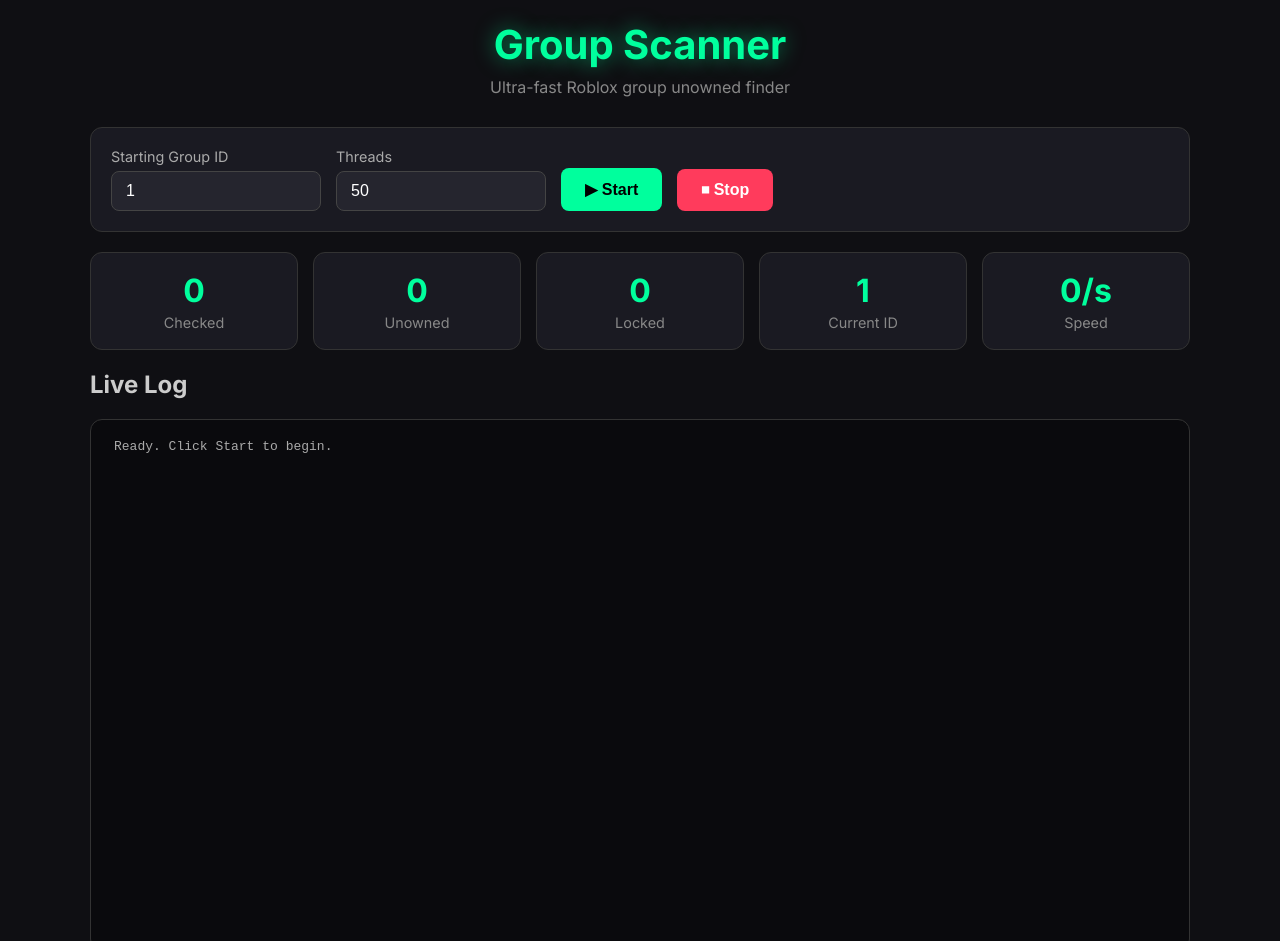
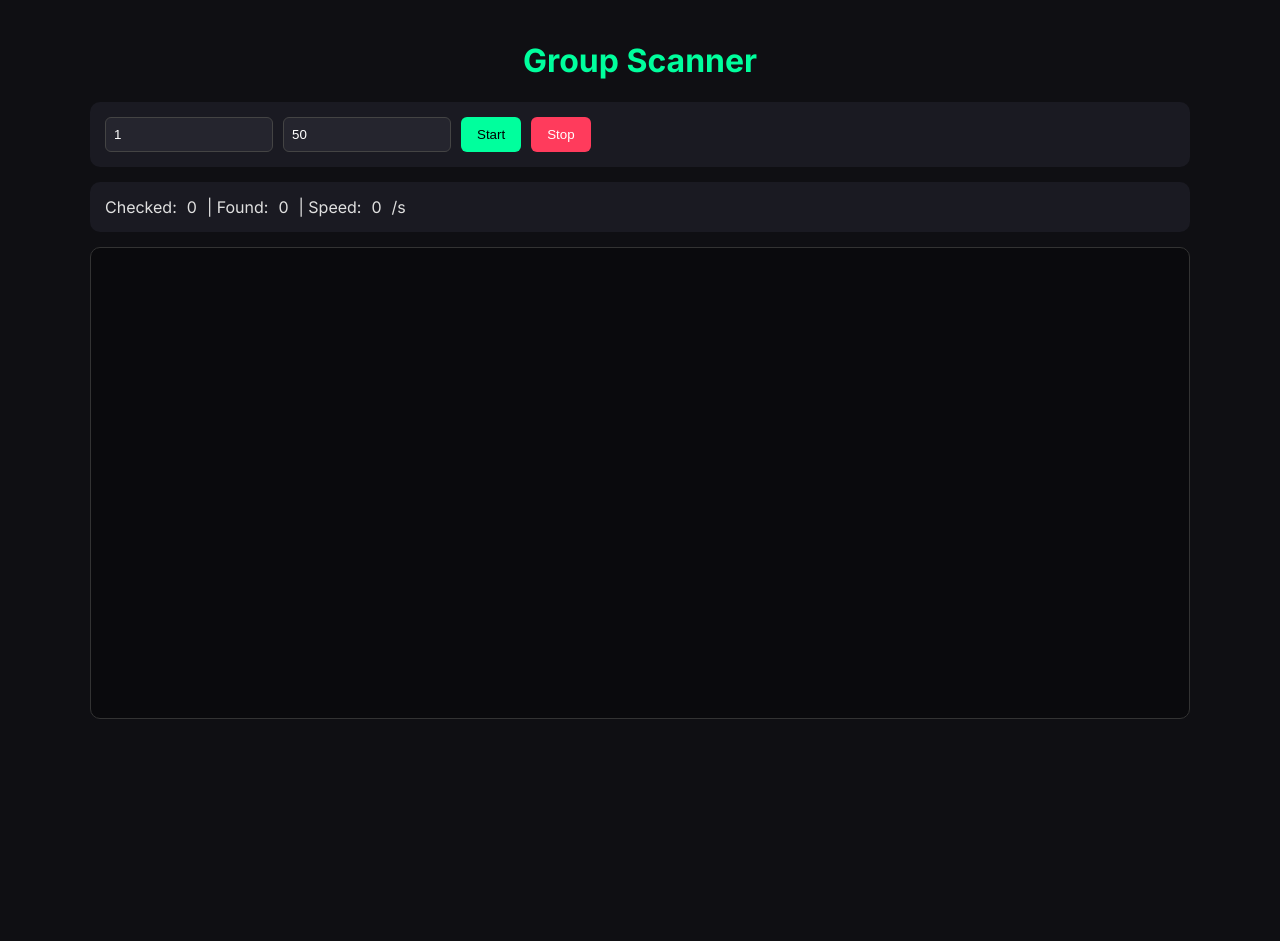
Before and after one commit to NULLZWASHERE/symmetrical-octo-guacamole, a website: page index.html in a window 1280 px wide. Shown: the top 941 px of the page. After the commit the page ends 800 px from the top, so only its background shows below. Drawn offline with Linux system fonts and the light colour scheme.

Commit message:
Update index.html

```diff
--- a/index.html
+++ b/index.html
@@ -4,6 +4,7 @@
 <meta charset="UTF-8">
 <meta name="viewport" content="width=device-width, initial-scale=1.0">
 <title>Roblox Group Scanner</title>
+
 <style>
 @import url('https://fonts.googleapis.com/css2?family=Inter:wght@400;500;600;700&display=swap');
 
@@ -13,154 +14,76 @@
   background: #0f0f13;
   color: #e0e0e0;
   font-family: 'Inter', system-ui, sans-serif;
-      min-height: 100vh;
 }
 
-    .container { max-width: 1100px; margin: 0 auto; padding: 20px; }
+.container { max-width: 1100px; margin: auto; padding: 20px; }
 
-    header { text-align: center; margin-bottom: 30px; }
+h1 { color: #00ff9d; text-align: center; }
 
-    h1 {
-      color: #00ff9d;
-      margin: 0;
-      font-size: 2.5rem;
-      text-shadow: 0 0 20px rgba(0,255,157,0.5);
+.controls, .stats {
+  background: #1a1a22;
+  padding: 15px;
+  border-radius: 10px;
+  margin-bottom: 15px;
+  display: flex;
+  gap: 10px;
+  flex-wrap: wrap;
 }
-
-    .subtitle { color: #888; margin-top: 8px; }
-
-    .controls {
-      background: #1a1a22;
-      border-radius: 12px;
-      padding: 20px;
-      margin-bottom: 20px;
-      border: 1px solid #333;
-      display: flex;
-      flex-wrap: wrap;
-      gap: 15px;
-      align-items: end;
-    }
-
-    .input-group { display: flex; flex-direction: column; gap: 6px; }
-
-    label { font-size: 0.9rem; color: #aaa; }
 
 input {
   background: #25252e;
   border: 1px solid #444;
   color: white;
-      padding: 10px 14px;
-      border-radius: 8px;
-      font-size: 1rem;
-      width: 180px;
+  padding: 8px;
+  border-radius: 6px;
+  width: 150px;
 }
 
 button {
-      padding: 12px 24px;
-      font-size: 1rem;
-      font-weight: 600;
+  padding: 10px 16px;
   border: none;
-      border-radius: 8px;
+  border-radius: 6px;
   cursor: pointer;
-      transition: all 0.2s;
 }
 
-    .btn-start { background: #00ff9d; color: black; }
-    .btn-start:hover { background: #00cc7a; transform: translateY(-2px); }
-
+.btn-start { background: #00ff9d; }
 .btn-stop { background: #ff3b5c; color: white; }
-    .btn-stop:hover { background: #e02e4d; transform: translateY(-2px); }
-
-    .stats {
-      display: grid;
-      grid-template-columns: repeat(auto-fit, minmax(160px, 1fr));
-      gap: 15px;
-      margin-bottom: 20px;
-    }
-
-    .stat-card {
-      background: #1a1a22;
-      padding: 18px;
-      border-radius: 12px;
-      border: 1px solid #333;
-      text-align: center;
-    }
-
-    .stat-value { font-size: 2rem; font-weight: 700; color: #00ff9d; }
-    .stat-label { color: #888; font-size: 0.9rem; margin-top: 4px; }
 
 #log {
   background: #0a0a0d;
+  height: 450px;
+  overflow-y: auto;
+  padding: 10px;
+  border-radius: 10px;
   border: 1px solid #333;
-      border-radius: 12px;
-      height: 500px;
-      overflow-y: auto;
-      padding: 15px;
   font-family: monospace;
 }
 
-    .log-entry { margin-bottom: 6px; padding: 4px 8px; border-radius: 6px; }
-
-    .info { color: #aaa; }
-    .found { background: rgba(0,255,157,0.1); color: #00ff9d; border-left: 4px solid #00ff9d; }
+.found { color: #00ff9d; }
 .deleted { color: #ff3b5c; }
-
-    a { color: #00ccff; text-decoration: none; }
-    a:hover { text-decoration: underline; }
 </style>
 </head>
 
 <body>
+
 <div class="container">
 
-<header>
 <h1>Group Scanner</h1>
-  <p class="subtitle">Ultra-fast Roblox group unowned finder</p>
-</header>
 
 <div class="controls">
-  <div class="input-group">
-    <label>Starting Group ID</label>
   <input type="number" id="startId" value="1">
-  </div>
+  <input type="number" id="threads" value="50">
 
-  <div class="input-group">
-    <label>Threads</label>
-    <input type="number" id="threads" value="50">
-  </div>
-
-  <button class="btn-start" onclick="startScanner()">▶ Start</button>
-  <button class="btn-stop" onclick="stopScanner()">⏹ Stop</button>
+  <button class="btn-start" onclick="startScanner()">Start</button>
+  <button class="btn-stop" onclick="stopScanner()">Stop</button>
 </div>
 
 <div class="stats">
-  <div class="stat-card">
-    <div class="stat-value" id="checked">0</div>
-    <div class="stat-label">Checked</div>
+  Checked: <span id="checked">0</span> |
+  Found: <span id="found">0</span> |
+  Speed: <span id="speed">0</span>/s
 </div>
 
-  <div class="stat-card">
-    <div class="stat-value" id="unowned">0</div>
-    <div class="stat-label">Unowned</div>
-  </div>
-
-  <div class="stat-card">
-    <div class="stat-value" id="locked">0</div>
-    <div class="stat-label">Locked</div>
-  </div>
-
-  <div class="stat-card">
-    <div class="stat-value" id="current">1</div>
-    <div class="stat-label">Current ID</div>
-  </div>
-
-  <div class="stat-card">
-    <div class="stat-value" id="speed">0/s</div>
-    <div class="stat-label">Speed</div>
-  </div>
-</div>
-
-<h2 style="color:#ccc;">Live Log</h2>
 <div id="log"></div>
 
 </div>
@@ -169,35 +92,51 @@
 const API = "https://groupapi.infodmca.com/api/check?id=";
 
 let running = false;
+let currentId = 1;
 let checked = 0;
-let unowned = 0;
-let locked = 0;
-let currentId = 1;
+let found = 0;
 let cps = 0;
 
-function log(text, cls="info") {
-  const el = document.createElement("div");
-  el.className = "log-entry " + cls;
-  el.innerHTML = text;
-  const box = document.getElementById("log");
-  box.prepend(el);
+let foundList = [];
 
-  while (box.children.length > 300) {
-    box.removeChild(box.lastChild);
-  }
+function log(msg, cls="") {
+  const div = document.createElement("div");
+  div.className = cls;
+  div.innerHTML = msg;
+  document.getElementById("log").prepend(div);
 }
 
 function update() {
-  document.getElementById("checked").textContent = checked.toLocaleString();
-  document.getElementById("unowned").textContent = unowned.toLocaleString();
-  document.getElementById("locked").textContent = locked.toLocaleString();
-  document.getElementById("current").textContent = currentId.toLocaleString();
+  document.getElementById("checked").textContent = checked;
+  document.getElementById("found").textContent = found;
 }
 
 setInterval(() => {
-  document.getElementById("speed").textContent = cps + "/s";
+  document.getElementById("speed").textContent = cps;
   cps = 0;
 }, 1000);
+
+// 💾 SAVE FOUND GROUPS TO FILE
+function saveToFile(group) {
+  foundList.push(group);
+
+  const csv = [
+    "GroupID,Name,URL",
+    ...foundList.map(g =>
+      `${g.id},"${g.name.replace(/"/g,'""')}","${g.url}"`
+    )
+  ].join("\n");
+
+  const blob = new Blob([csv], { type: "text/csv" });
+  const url = URL.createObjectURL(blob);
+
+  const a = document.createElement("a");
+  a.href = url;
+  a.download = "found_groups.csv";
+  a.click();
+
+  URL.revokeObjectURL(url);
+}
 
 async function check(id) {
   try {
@@ -209,35 +148,29 @@ async function check(id) {
 
     if (!data.success) return;
 
-    if (data.exists) {
+    if (data.exists && data.unowned && !data.locked) {
 
-      if (data.unowned) {
-        unowned++;
+      found++;
 
-        if (data.locked) locked++;
+      const group = {
+        id,
+        name: data.name || "Unnamed",
+        url: `https://www.roblox.com/groups/${id}`
+      };
 
-        log(
-          `✅ UNOWNED ${data.locked ? "🔒 Locked" : "🔓 Open"}<br>
-          <a href="https://www.roblox.com/groups/${id}" target="_blank">
-            ${data.name || "Unnamed Group"}
-          </a> (#${id})`,
-          "found"
-        );
+      log(`✅ FOUND: <a href="${group.url}" target="_blank">${group.name}</a> (#${id})`, "found");
+
+      saveToFile(group);
     }
 
-    } else if (data.deleted) {
-      log(`❌ Deleted (#${id})`, "deleted");
-    }
-
+  } catch (e) {}
   update();
-
-  } catch (e) {}
 }
 
 async function worker() {
   while (running) {
     const tasks = [];
-    for (let i = 0; i < 80; i++) {
+    for (let i = 0; i < 60; i++) {
       const id = currentId++;
       tasks.push(check(id));
     }
@@ -249,30 +182,22 @@ function startScanner() {
   if (running) return;
 
   running = true;
-  checked = 0;
-  unowned = 0;
-  locked = 0;
-
   const start = parseInt(document.getElementById("startId").value);
-  currentId = isNaN(start) ? 1 : start;
+  currentId = start || 1;
 
   const threads = parseInt(document.getElementById("threads").value) || 50;
-
-  log(`🚀 Started ${threads} threads`, "info");
 
   for (let i = 0; i < threads; i++) {
     worker();
   }
+
+  log("Started scanner", "found");
 }
 
 function stopScanner() {
   running = false;
-  log("🛑 Stopped", "deleted");
+  log("Stopped", "deleted");
 }
-
-window.onload = () => {
-  log("Ready. Click Start to begin.", "info");
-};
 </script>
 
 </body>
```
Lines whose indentation alone changed are shown as unchanged.
